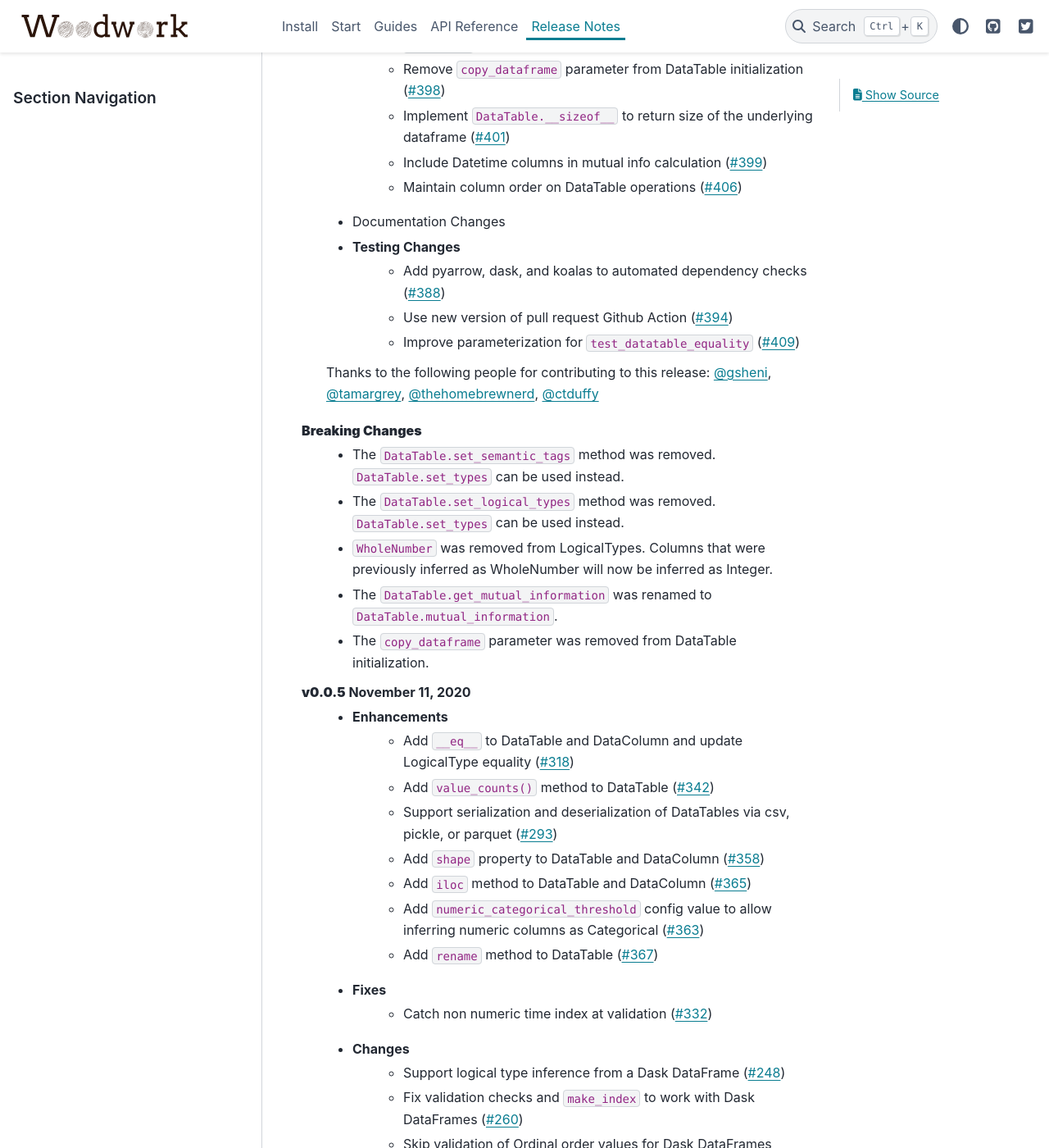
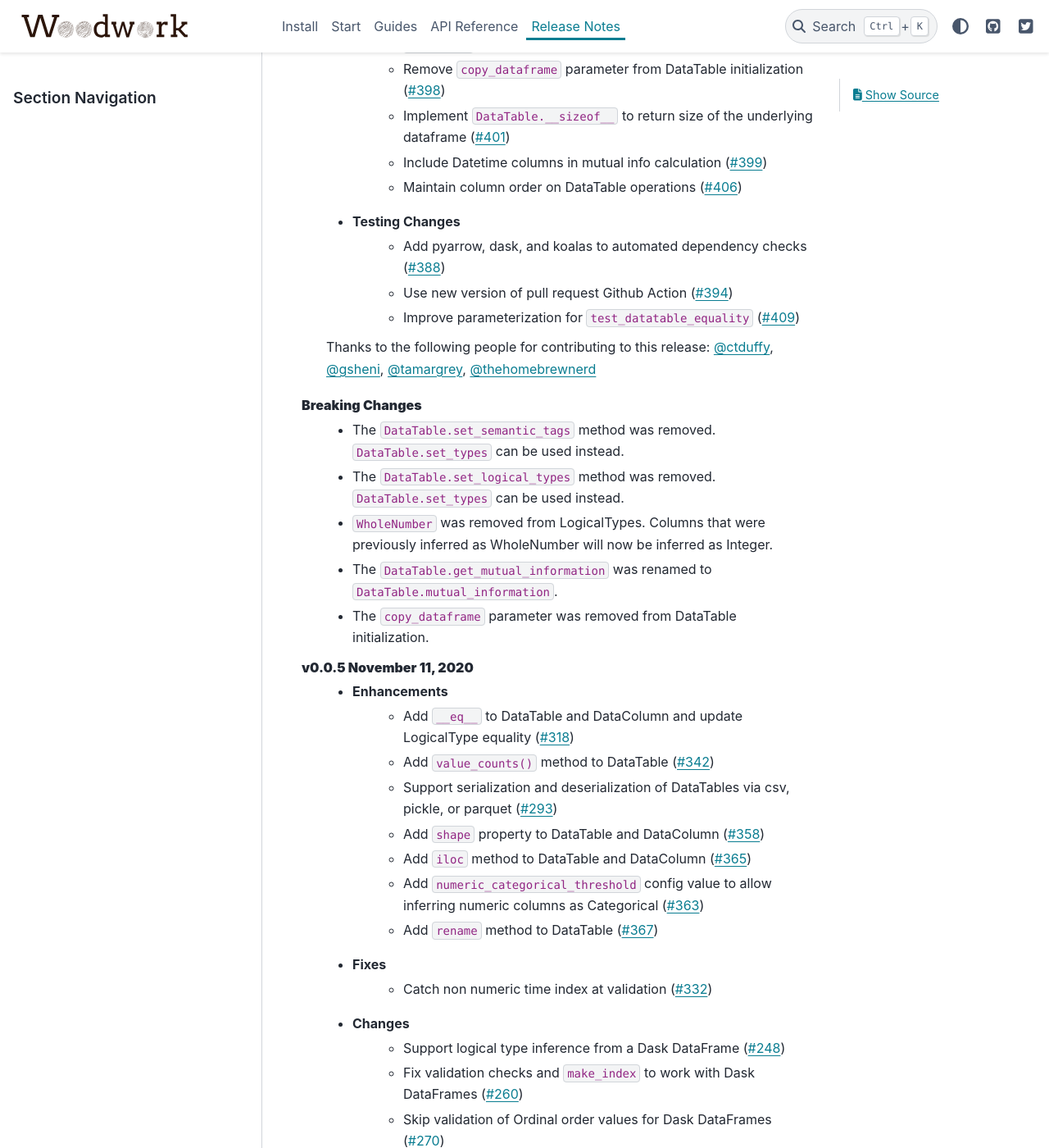
Before and after one commit to alteryx/woodwork, a Sphinx documentation site: the page built from docs/source/release_notes.rst, in a window 1280 px wide and 1400 px high, scrolled down 955 px. Shown: the whole window at 82% size. Built offline with Sphinx 7.4.7 and the PyData theme 0.15.4, drawn with Linux system fonts in a browser that asks for light colours; comment, search, counter and statistics services are not loaded; some of the changed text lies outside the part shown.

Commit message:
update version

```diff
--- a/docs/source/release_notes.rst
+++ b/docs/source/release_notes.rst
@@ -27,14 +36,13 @@
         * Implement ``DataTable.__sizeof__`` to return size of the underlying dataframe (:pr:`401`)
         * Include Datetime columns in mutual info calculation (:pr:`399`)
         * Maintain column order on DataTable operations (:pr:`406`)
-    * Documentation Changes
     * Testing Changes
         * Add pyarrow, dask, and koalas to automated dependency checks (:pr:`388`)
         * Use new version of pull request Github Action (:pr:`394`)
         * Improve parameterization for ``test_datatable_equality`` (:pr:`409`)
 
     Thanks to the following people for contributing to this release:
-    :user:`gsheni`, :user:`tamargrey`, :user:`thehomebrewnerd`, :user:`ctduffy`
+    :user:`ctduffy`, :user:`gsheni`, :user:`tamargrey`, :user:`thehomebrewnerd`
 
 **Breaking Changes**
     * The ``DataTable.set_semantic_tags`` method was removed. ``DataTable.set_types`` can be used instead.
@@ -43,7 +51,7 @@
     * The ``DataTable.get_mutual_information`` was renamed to ``DataTable.mutual_information``.
     * The ``copy_dataframe`` parameter was removed from DataTable initialization.
 
-**v0.0.5** November 11, 2020
+**v0.0.5 November 11, 2020**
     * Enhancements
         * Add ``__eq__`` to DataTable and DataColumn and update LogicalType equality (:pr:`318`)
         * Add ``value_counts()`` method to DataTable (:pr:`342`)
@@ -88,7 +96,7 @@
     * The ``DataTable.to_pandas`` method was renamed to ``DataTable.to_dataframe``.
     * ``copy`` is no longer a parameter of ``DataTable.to_dataframe`` or ``DataColumn.to_series``.
 
-**v0.0.4** October 21, 2020
+**v0.0.4 October 21, 2020**
     * Enhancements
         * Add optional ``include`` parameter for ``DataTable.describe()`` to filter results (:pr:`228`)
         * Add ``make_index`` parameter to ``DataTable.__init__`` to enable optional creation of a new index column (:pr:`238`)
@@ -116,7 +124,7 @@
     Thanks to the following people for contributing to this release:
     :user:`ctduffy`, :user:`gsheni`, :user:`tamargrey`, :user:`thehomebrewnerd`
 
-**v0.0.3** October 9, 2020
+**v0.0.3 October 9, 2020**
     * Enhancements
         * Implement setitem on DataTable to create/overwrite an existing DataColumn (:pr:`165`)
         * Add ``to_pandas`` method to DataColumn to access the underlying series (:pr:`169`)
@@ -158,7 +166,7 @@
     Thanks to the following people for contributing to this release:
     :user:`gsheni`, :user:`tamargrey`, :user:`thehomebrewnerd`
 
-**v0.0.2** September 28, 2020
+**v0.0.2 September 28, 2020**
     * Fixes
         * Fix formatting issue when printing global config variables (:pr:`138`)
     * Changes
@@ -171,7 +179,7 @@
     Thanks to the following people for contributing to this release:
     :user:`gsheni`, :user:`tamargrey`, :user:`thehomebrewnerd`
 
-**v0.1.0** September 24, 2020
+**v0.1.0 September 24, 2020**
     * Add ``natural_language_threshold`` global config option used for Categorical/NaturalLanguage type inference (:pr:`135`)
     * Add global config options and add ``datetime_format`` option for type inference (:pr:`134`)
     * Fix bug with Integer and WholeNumber inference in column with ``pd.NA`` values (:pr:`133`)
```
Also changed, not shown: other parts of docs/source/release_notes.rst (+10 -1 lines).
